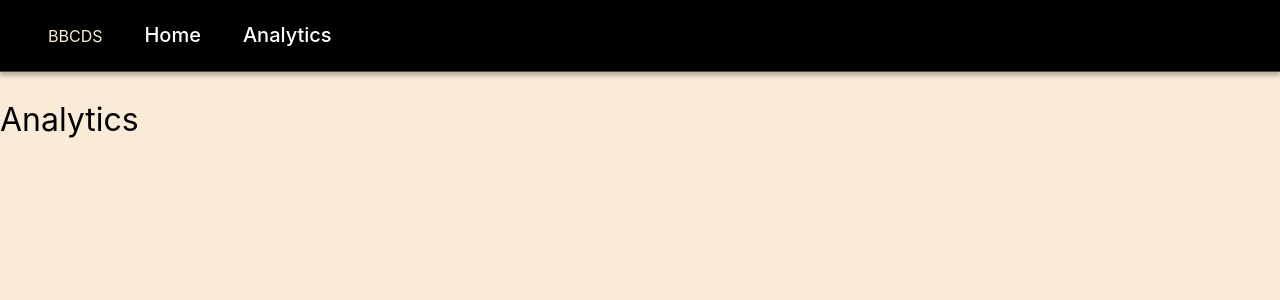
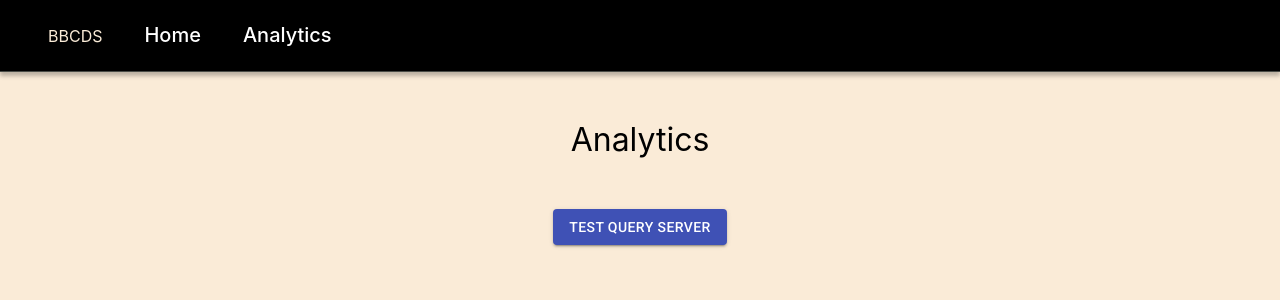
Before and after one commit to BiqianCheng/COVID-19-analysis-website, a Next.js app in the folder web/: page /analytics in a window 1280 px wide. Shown: the top 300 px of the page. Built offline with nearby package versions, Linux system fonts and the light colour scheme.

Commit message:
Add successful test query to the server

```diff
--- a/web/components/Navbar/Navbar.js
+++ b/web/components/Navbar/Navbar.js
@@ -1,5 +1,4 @@
 import styles from '../../styles/components/Navbar.module.css'
-import React from 'react';
 import Link from 'next/link'
 
 const BGMCard = () => {
--- a/web/package.json
+++ b/web/package.json
@@ -9,6 +9,7 @@
   },
   "dependencies": {
     "@material-ui/core": "^4.11.0",
+    "axios": "^0.20.0",
     "next": "9.5.4",
     "react": "16.13.1",
     "react-dom": "16.13.1",
--- a/web/pages/_app.js
+++ b/web/pages/_app.js
@@ -1,5 +1,8 @@
 import '../styles/globals.css'
 import Head from 'next/head'
+import axios from 'axios'
+
+axios.defaults.baseURL = "http://localhost:3001"
 
 function MyApp({ Component, pageProps }) {
   const RenderHead = () => {
--- a/web/pages/analytics/index.js
+++ b/web/pages/analytics/index.js
@@ -1,16 +1,32 @@
 import styles from '../../styles/pages/Analytics.module.css'
 import Navbar from '../../components/Navbar/Navbar'
+import Button from '@material-ui/core/Button';
+import React, { useState } from 'react';
+import axios from 'axios'
 
 export default function Analytics() {
+
+  const testQueryServer = () => {
+    axios.get(`/test/`)
+      .then(({ data }) => {
+        console.log("Successfully talked to the server!: ", data)
+      }).catch((error) => {
+        console.log(error)
+      })
+  }
+
   return (
     <>
       <Navbar />
-      <div className={styles.container}>
+      <div className={styles.pageContainer}>
         <div className={styles.header}>
           <div className={styles.title}>
             Analytics
           </div>
         </div>
+        <div className={styles.contentWrapper}>
+          <Button variant="contained" color="primary" onClick={testQueryServer}>Test Query Server</Button>
+        </div>
       </div>
     </>
   )
--- a/web/pages/index.js
+++ b/web/pages/index.js
@@ -5,7 +5,7 @@ export default function Home() {
   return (
     <>
       <Navbar />
-      <div className={styles.container}>
+      <div className={styles.pageContainer}>
         <div className={styles.header}>
           <div className={styles.title}>
             BBCDS Corona Analytics
--- a/web/styles/globals.css
+++ b/web/styles/globals.css
@@ -15,3 +15,10 @@ a {
 * {
   box-sizing: border-box;
 }
+
+.pageContainer {
+  max-width: 1440px;
+  width: 100%;
+  margin: 0 auto;
+  margin-top: 30px;
+}
--- a/web/styles/pages/Analytics.module.css
+++ b/web/styles/pages/Analytics.module.css
@@ -1,17 +1,21 @@
-.container {
-  max-width: 1440px;
-  width: 100%;
-  margin: 0 auto;
-  margin-top: 30px;
-}
-
 .header {
   display: flex;
   flex-direction: row;
+  justify-content: center;
+  align-items: center;
 }
 
 .title {
   margin: 0;
   line-height: 1.15;
   font-size: 2rem;
+  margin-top: 50px;
 }
+
+.contentWrapper {
+  margin-top: 50px;
+  display: flex;
+  flex-direction: row;
+  justify-content: center;
+  align-items: center;
+}
--- a/web/styles/pages/Home.module.css
+++ b/web/styles/pages/Home.module.css
@@ -1,10 +1,3 @@
-.container {
-  max-width: 1440px;
-  width: 100%;
-  margin: 0 auto;
-  margin-top: 30px;
-}
-
 .header {
   display: flex;
   flex-direction: column;
@@ -16,6 +9,7 @@
   margin: 0;
   line-height: 1.15;
   font-size: 4rem;
+  margin-top: 50px;
   margin-bottom: 15px;
 }
 
```
Also changed, not shown: 2 other files (tests, documents, lock files or other folders).
